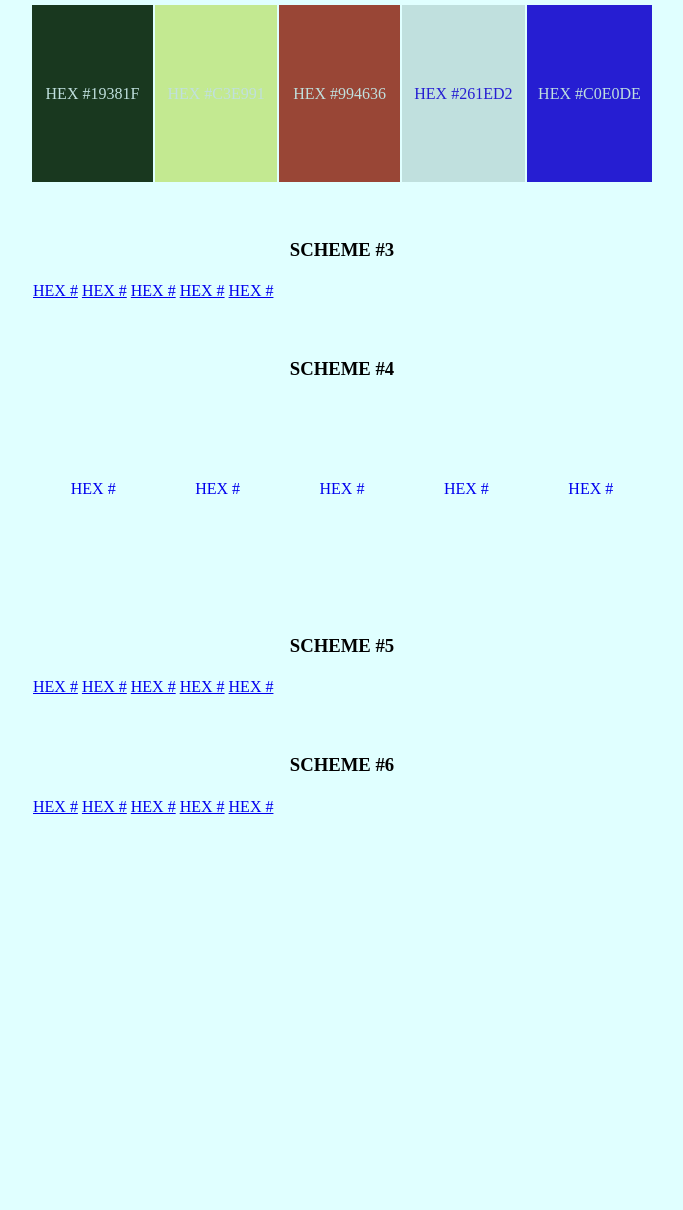
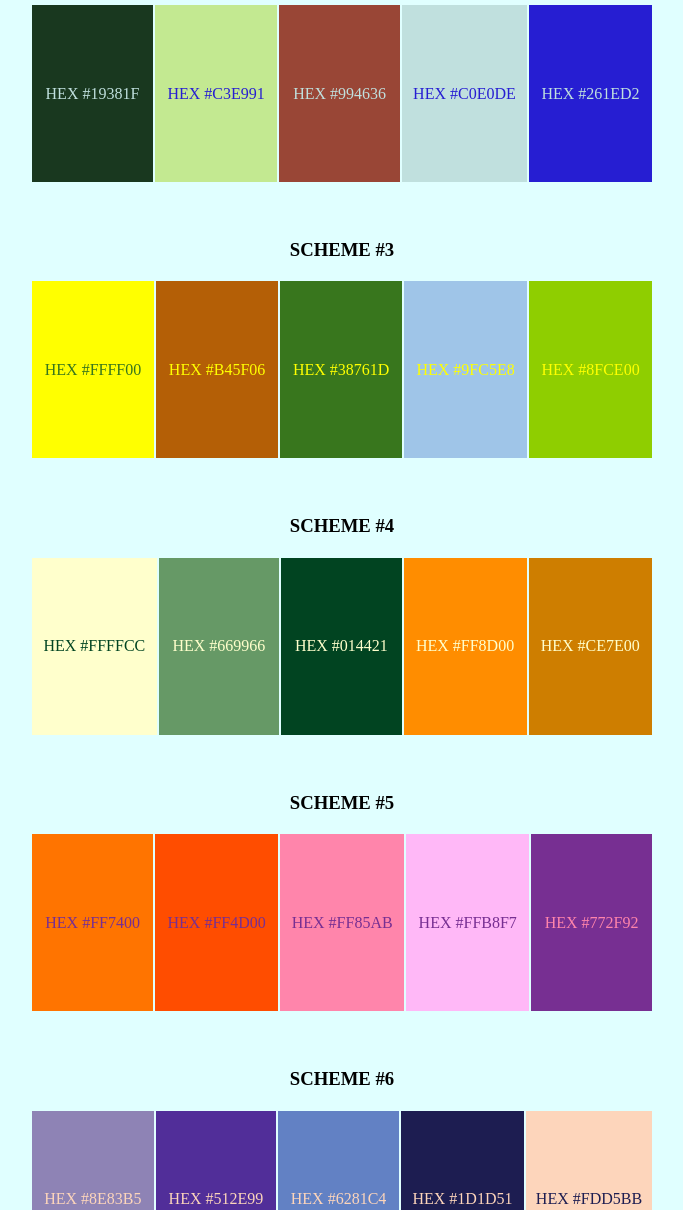
Before and after one commit to Elonwea/Style-N-Design, a plain HTML site: page colors/colors.html in a window 1280 px wide. Shown: the part 770-1980 px from the top of the page, without its empty margins (298-981 px from the left). Before the commit the page ends 1597 px from the top, so only its background shows below. Drawn offline with Linux system fonts and the light colour scheme.

Commit message:
finished color scheme page

```diff
--- a/colors/colors.css
+++ b/colors/colors.css
@@ -113,7 +113,7 @@ p {
 }
 
 #blue2 a {
-    color: #c0e0de;
+    color: #261ed2;
     text-decoration: none;
 }
 
@@ -152,224 +152,224 @@ p {
 
 /*yellow color scheme*/
 #yellow1 {
-    background-color: #;
+    background-color: #ffff00;
     width: 175px;
     height: 175px;
 }
 
 #yellow1 a {
-    color: #;
+    color: #38761d;
     text-decoration: none;
 }
 
 #yellow2 {
-    background-color: #;
+    background-color: #b45f06;
     width: 175px;
     height: 175px;
 }
 
-#yellow2 a{
-    color: #;
+#yellow2 a {
+    color: #ffff00;
     text-decoration: none;
 }
 
 #yellow3 {
-    background-color: #;
+    background-color: #38761d;
     width: 175px;
     height: 175px;
 }
 
 #yellow3 a {
-    color:#;
+    color: #ffff00;
     text-decoration: none;
 }
 
 #yellow4 {
-    background-color: #;
+    background-color: #9fc5e8;
     width: 175px;
     height: 175px;
 }
 
 #yellow4 a {
-    color: #;
+    color: #ffff00;
     text-decoration: none;
 }
 
 #yellow5 {
-    background-color: #;
+    background-color: #8fce00;
     width: 175px;
     height: 175px;
 }
 
 #yellow5 a {
-    color: #;
+    color: #ffff00;
     text-decoration: none;
 }
 
 /*green color scheme*/
 #green1 {
-    background-color: #;
+    background-color: #ffffcc;
     width: 175px;
     height: 175px;
 }
 
 #green1 a {
-    color: #;
+    color: #014421;
     text-decoration: none;
 }
 
 #green2 {
-    background-color: #;
+    background-color: #669966;
     width: 175px;
     height: 175px;
 }
 
 #green2 a {
-    color: #;
+    color: #ffffcc;
     text-decoration: none;
 }
 
 #green3 {
-    background-color: #;
+    background-color: #014421;
     width: 175px;
     height: 175px;
 }
 
 #green3 a {
-    color:#;
+    color: #ffffcc;
     text-decoration: none;
 }
 
 #green4 {
-    background-color: #;
+    background-color: #ff8d00;
     width: 175px;
     height: 175px;
 }
 
 #green4 a {
-    color: #;
+    color: #ffffcc;
     text-decoration: none;
 }
 
 #green5 {
-    background-color: #;
+    background-color: #ce7e00;
     width: 175px;
     height: 175px;
 }
 
 #green5 a {
-    color: #;
+    color: #ffffcc;
     text-decoration: none;
 }
 
 /*orange color scheme*/
 #orange1 {
-    background-color: #;
+    background-color: #ff7400;
     width: 175px;
     height: 175px;
 }
 
 #orange1 a {
-    color: #;
+    color: #772f92;
     text-decoration: none;
 }
 
 #orange2 {
-    background-color: #;
+    background-color: #ff4d00;
     width: 175px;
     height: 175px;
 }
 
 #orange2 a {
-    color: #;
+    color: #772f92;
     text-decoration: none;
 }
 
 #orange3 {
-    background-color: #;
+    background-color: #ff85ab;
     width: 175px;
     height: 175px;
 }
 
 #orange3 a {
-    color:#;
+    color: #772f92;
     text-decoration: none;
 }
 
 #orange4 {
-    background-color: #;
+    background-color: #ffb8f7;
     width: 175px;
     height: 175px;
 }
 
 #orange4 a {
-    color: #;
+    color: #772f92;
     text-decoration: none;
 }
 
 #orange5 {
-    background-color: #;
+    background-color: #772f92;
     width: 175px;
     height: 175px;
 }
 
 #orange5 a {
-    color: #;
+    color: #ff85ab;
     text-decoration: none;
 }
 
 /*purple color scheme*/
 #purple1 {
-    background-color: #;
+    background-color: #8e83b5;
     width: 175px;
     height: 175px;
 }
 
 #purple1 a {
-    color: #;
+    color: #fdd5bb;
     text-decoration: none;
 }
 
 #purple2 {
-    background-color: #;
+    background-color: #512e99;
     width: 175px;
     height: 175px;
 }
 
 #purple2 a {
-    color: #;
+    color: #fdd5bb;
     text-decoration: none;
 }
 
 #purple3 {
-    background-color: #;
+    background-color: #6281c4;
     width: 175px;
     height: 175px;
 }
 
 #purple3 a {
-    color:#;
+    color: #fdd5bb;
     text-decoration: none;
 }
 
 #purple4 {
-    background-color: #;
+    background-color: #1d1d51;
     width: 175px;
     height: 175px;
 }
 
 #purple4 a {
-    color: #;
+    color: #fdd5bb;
     text-decoration: none;
 }
 
 #purple5 {
-    background-color: #;
+    background-color: #fdd5bb;
     width: 175px;
     height: 175px;
 }
 
 #purple5 a {
-    color: #;
+    color: #1d1d51;
     text-decoration: none;
 }
--- a/colors/colors.html
+++ b/colors/colors.html
@@ -41,13 +41,13 @@
                     <a href="https://www.colorhexa.com/04bebe">hex #04bebe</a>
                 </td>
                 <td id="red3">
-                    <a href="https://www.colorhexa.com/7c100e">hex #7c100e</a>
+                    <a href="https://www.colorhexa.com/7c100e">hex #eee1da</a>
                 </td>
-                <td id=red4>
+                <td id="red4">
                     <a href="https://www.colorhexa.com/a70101">hex #a70101</a>
                 </td>
                 <td id="red5">
-                    <a href="https://www.colorhexa.com/eee1da">hex #eee1da</a>
+                    <a href="https://www.colorhexa.com/eee1da">hex #7c100e</a>
                 </td>
             </tr>
         </table>
@@ -62,16 +62,16 @@
                     <a href="https://www.colorhexa.com/19381f">Hex #19381f</a>
                 </td>
                 <td id="blue2">
-                    <a href="https://www.colorhexa.com/19381f">hex #c3e991</a>
+                    <a href="https://www.colorhexa.com/c3e991">hex #c3e991</a>
                 </td>
                 <td id="blue3">
                     <a href="https://www.colorhexa.com/994636">Hex #994636</a>
                 </td>
-                <td id=blue4>
-                    <a href="https://www.colorhexa.com/261ed2">hex #261ed2</a>
+                <td id="blue4">
+                    <a href="https://www.colorhexa.com/c0e0de">hex #c0e0de</a>
                 </td>
                 <td id="blue5">
-                    <a href="https://www.colorhexa.com/c0e0de">hex #c0e0de</a>
+                    <a href="https://www.colorhexa.com/261ed2">hex #261ed2</a>
                 </td>
             </tr>
         </table>
@@ -83,20 +83,20 @@
         <h3 id="scheme"> Scheme #3</h3>
         <table>
             <tr>
-            <td id="color1">
-                <a href="https://www.colorhexa.com/">Hex #</a>
+                <td id="yellow1">
+                    <a href="https://www.colorhexa.com/ffff00">Hex #ffff00</a>
                 </td>
-            <td id="color2">
-                <a href="https://www.colorhexa.com/">hex #</a>
+                <td id="yellow2">
+                    <a href="https://www.colorhexa.com/b45f06">hex #b45f06</a>
                 </td>
-            <td id="color3">
-                <a href="https://www.colorhexa.com/">Hex #</a>
+                <td id="yellow3">
+                    <a href="https://www.colorhexa.com/38761d">Hex #38761d</a>
                 </td>
-            <td id=color4>
-                <a href="https://www.colorhexa.com/">hex #</a>
+                <td id="yellow4">
+                    <a href="https://www.colorhexa.com/9fc5e8">hex #9fc5e8</a>
                 </td>
-            <td id="color5">
-                <a href="https://www.colorhexa.com/">hex #</a>
+                <td id="yellow5">
+                    <a href="https://www.colorhexa.com/8fce00">hex #8fce00</a>
                 </td>
             </tr>
         </table>
@@ -108,19 +108,19 @@
         <table>
             <tr>
                 <td id="green1">
-                <a href="https://www.colorhexa.com/">Hex #</a>
+                    <a href="https://www.colorhexa.com/ffffcc">Hex #ffffcc</a>
                 </td>
                 <td id="green2">
-                <a href="https://www.colorhexa.com/">hex #</a>
+                    <a href="https://www.colorhexa.com/669966">hex #669966</a>
                 </td>
                 <td id="green3">
-                <a href="https://www.colorhexa.com/">Hex #</a>
+                    <a href="https://www.colorhexa.com/014421">Hex #014421</a>
                 </td>
-            <td id=green4>
-                <a href="https://www.colorhexa.com/">hex #</a>
+                <td id="green4">
+                    <a href="https://www.colorhexa.com/ff8d00">hex #ff8d00</a>
                 </td>
                 <td id="green5">
-                <a href="https://www.colorhexa.com/">hex #</a>
+                    <a href="https://www.colorhexa.com/ce7e00">hex #ce7e00</a>
                 </td>
             </tr>
         </table>
@@ -131,20 +131,20 @@
         <h3 id="scheme"> Scheme #5</h3>
         <table>
             <tr>
-            <td id="color1">
-                <a href="https://www.colorhexa.com/">Hex #</a>
+                <td id="orange1">
+                    <a href="https://www.colorhexa.com/ff7400">Hex #ff7400</a>
                 </td>
-            <td id="color2">
-                <a href="https://www.colorhexa.com/">hex #</a>
+                <td id="orange2">
+                    <a href="https://www.colorhexa.com/ff4d00">hex #ff4d00</a>
                 </td>
-            <td id="color3">
-                <a href="https://www.colorhexa.com/">Hex #</a>
+                <td id="orange3">
+                    <a href="https://www.colorhexa.com/ff85ab">Hex #ff85ab</a>
                 </td>
-            <td id=color4>
-                <a href="https://www.colorhexa.com/">hex #</a>
+                <td id="orange4">
+                    <a href="https://www.colorhexa.com/ffb8f7">hex #ffb8f7</a>
                 </td>
-            <td id="color5">
-                <a href="https://www.colorhexa.com/">hex #</a>
+                <td id="orange5">
+                    <a href="https://www.colorhexa.com/772f92">hex #772f92</a>
                 </td>
             </tr>
         </table>
@@ -155,20 +155,20 @@
         <h3 id="scheme"> Scheme #6</h3>
         <table>
             <tr>
-            <td id="color1">
-                <a href="https://www.colorhexa.com/">Hex #</a>
+                <td id="purple1">
+                    <a href="https://www.colorhexa.com/8e83b5">Hex #8e83b5</a>
                 </td>
-            <td id="color2">
-                <a href="https://www.colorhexa.com/">hex #</a>
+                <td id="purple2">
+                    <a href="https://www.colorhexa.com/512e99">hex #512e99</a>
                 </td>
-            <td id="color3">
-                <a href="https://www.colorhexa.com/">Hex #</a>
+                <td id="purple3">
+                    <a href="https://www.colorhexa.com/6281c4">Hex #6281c4</a>
                 </td>
-            <td id=color4>
-                <a href="https://www.colorhexa.com/">hex #</a>
+                <td id=purple4>
+                    <a href="https://www.colorhexa.com/1d1d51">hex #1d1d51</a>
                 </td>
-            <td id="color5">
-                <a href="https://www.colorhexa.com/">hex #</a>
+                <td id="purple5">
+                    <a href="https://www.colorhexa.com/fdd5bb">hex #fdd5bb</a>
                 </td>
             </tr>
         </table>
```
Lines whose indentation alone changed are shown as unchanged.
